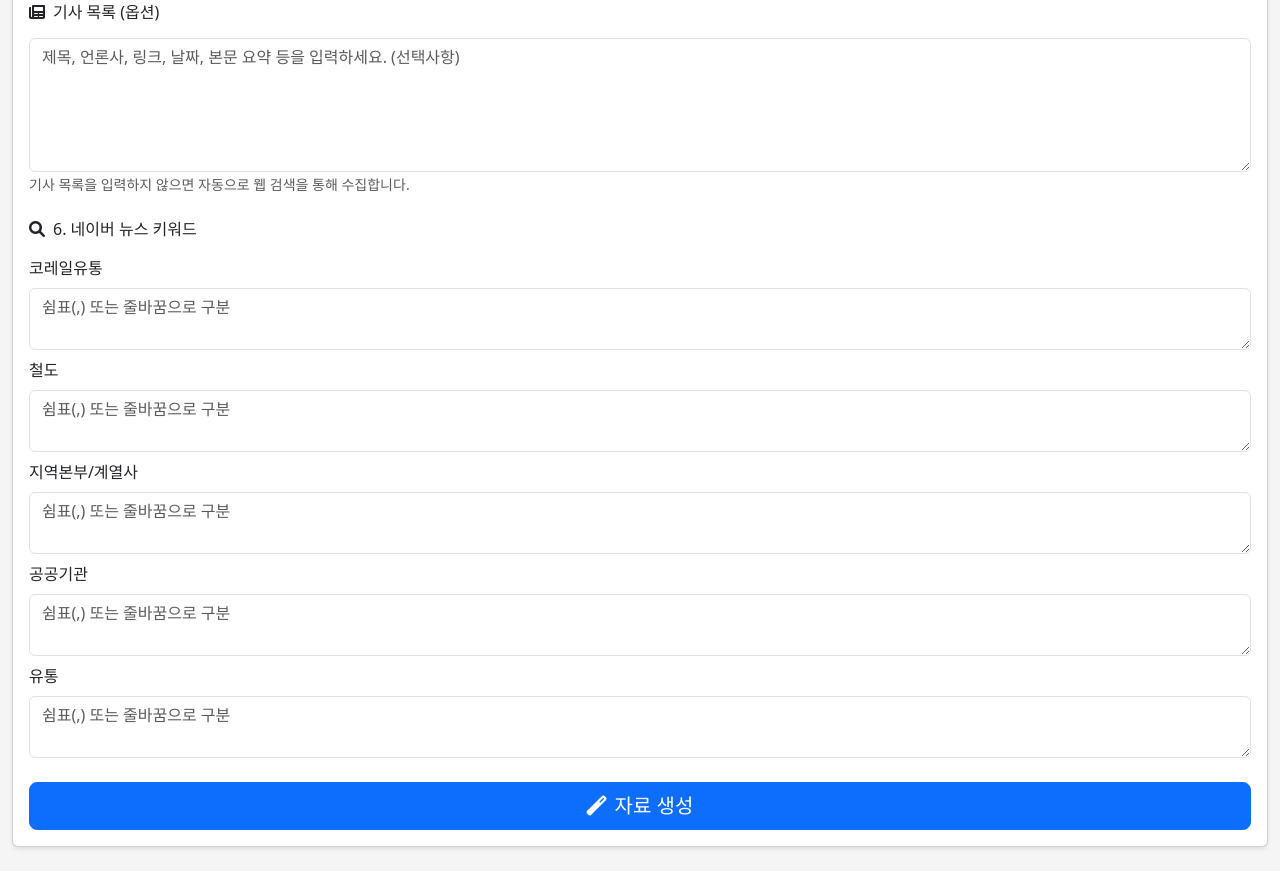
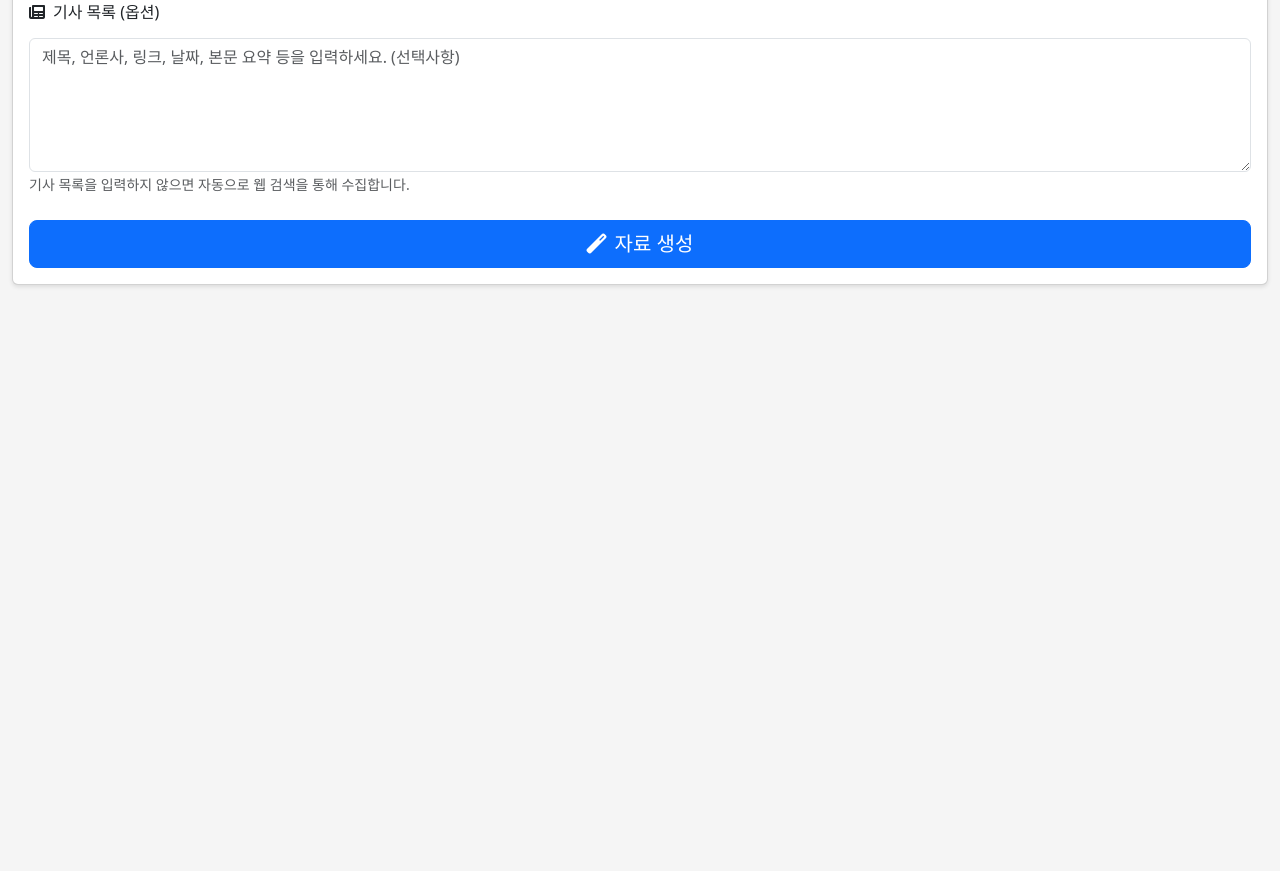
Before and after one commit to Kminer2053/NewsClipping, a website built with Vite: page index.html in a window 1280 px wide. Shown: the part 2151-3022 px from the top of the page. After the commit the page ends 2460 px from the top, so only its background shows below. Built offline with nearby package versions, Linux system fonts and the light colour scheme; no server answers.

Commit message:
Fix: 중복된 네이버 뉴스 키워드 섹션 제거

```diff
--- a/index.html
+++ b/index.html
@@ -121,36 +121,6 @@
                     <small class="form-text text-muted">기사 목록을 입력하지 않으면 자동으로 웹 검색을 통해 수집합니다.</small>
                 </div>
 
-                <!-- 6. 네이버 뉴스 키워드 -->
-                <div class="mb-4">
-                    <h6 class="mb-3"><i class="fas fa-search me-2"></i>6. 네이버 뉴스 키워드</h6>
-                    <div class="mb-2">
-                        <label class="form-label">코레일유통</label>
-                        <textarea class="form-control" id="keywordKorail" rows="2"
-                                  placeholder="쉼표(,) 또는 줄바꿈으로 구분"></textarea>
-                    </div>
-                    <div class="mb-2">
-                        <label class="form-label">철도</label>
-                        <textarea class="form-control" id="keywordRail" rows="2"
-                                  placeholder="쉼표(,) 또는 줄바꿈으로 구분"></textarea>
-                    </div>
-                    <div class="mb-2">
-                        <label class="form-label">지역본부/계열사</label>
-                        <textarea class="form-control" id="keywordSubsidiary" rows="2"
-                                  placeholder="쉼표(,) 또는 줄바꿈으로 구분"></textarea>
-                    </div>
-                    <div class="mb-2">
-                        <label class="form-label">공공기관</label>
-                        <textarea class="form-control" id="keywordGov" rows="2"
-                                  placeholder="쉼표(,) 또는 줄바꿈으로 구분"></textarea>
-                    </div>
-                    <div class="mb-2">
-                        <label class="form-label">유통</label>
-                        <textarea class="form-control" id="keywordRetail" rows="2"
-                                  placeholder="쉼표(,) 또는 줄바꿈으로 구분"></textarea>
-                    </div>
-                </div>
-
                 <div class="d-grid">
                     <button class="btn btn-primary btn-lg" id="generateBtn">
                         <i class="fas fa-magic me-2"></i>자료 생성
```
